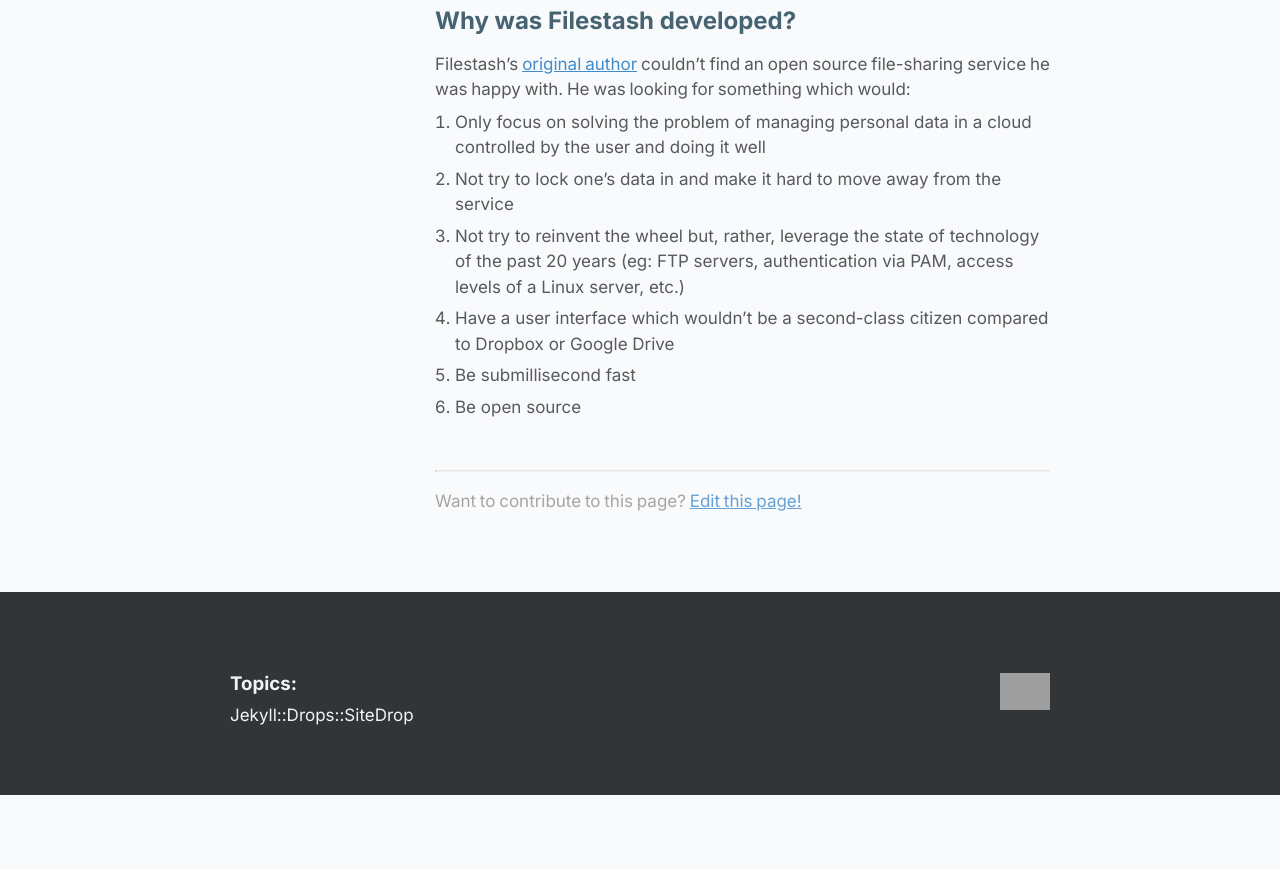
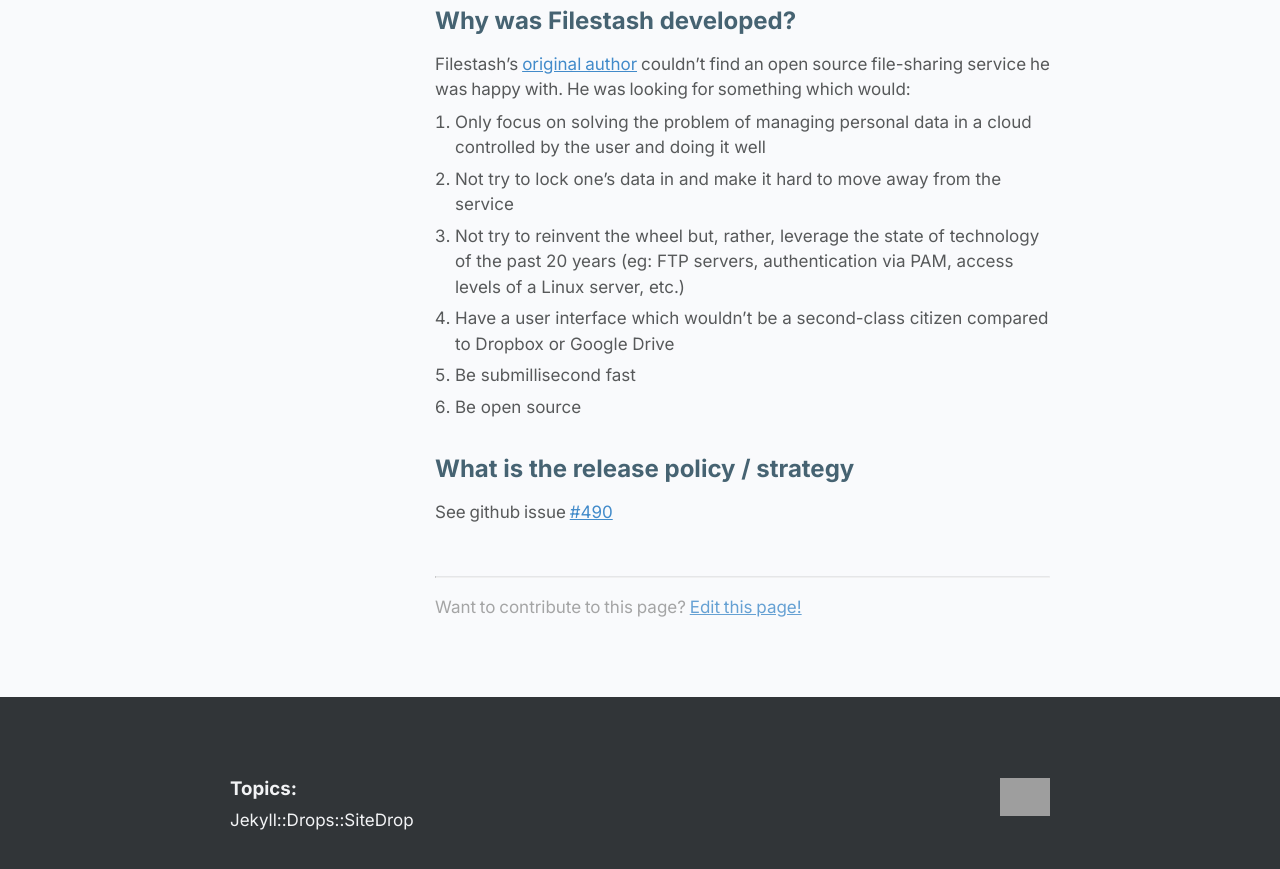
Before and after one commit to mickael-kerjean/filestash-website, a Jekyll site: the page built from _docs/faq.md, in a window 1280 px wide and 900 px high, scrolled down 2004 px. Shown: the top 869 px of the window. Built offline with Jekyll 4.4.1, drawn with Linux system fonts in a browser that asks for light colours; before the commit the page ends 2799 px from its top, so only the background shows below that; grey boxes are pictures that could not be loaded.

Commit message:
content (update): faq update

```diff
--- a/_docs/faq.md
+++ b/_docs/faq.md
@@ -58,3 +58,7 @@
 4. Have a user interface which wouldn't be a second-class citizen compared to Dropbox or Google Drive
 5. Be submillisecond fast
 6. Be open source
+
+## What is the release policy / strategy
+
+See github issue [#490](https://github.com/mickael-kerjean/filestash/issues/490)
```
